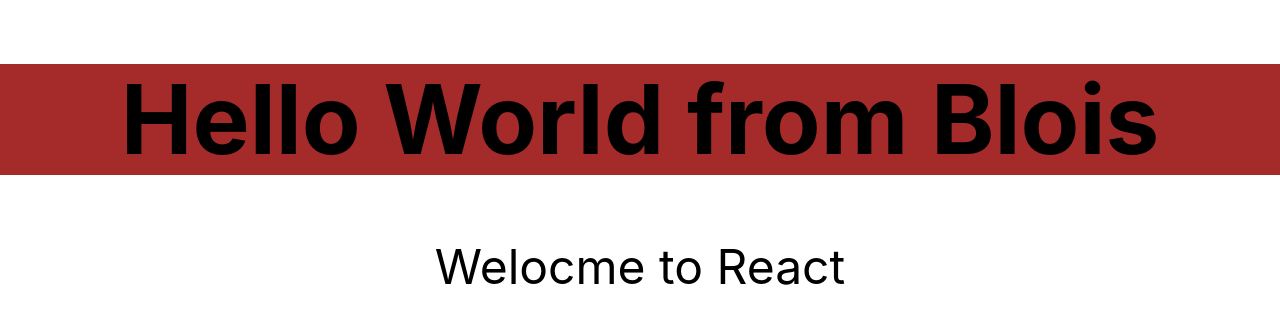
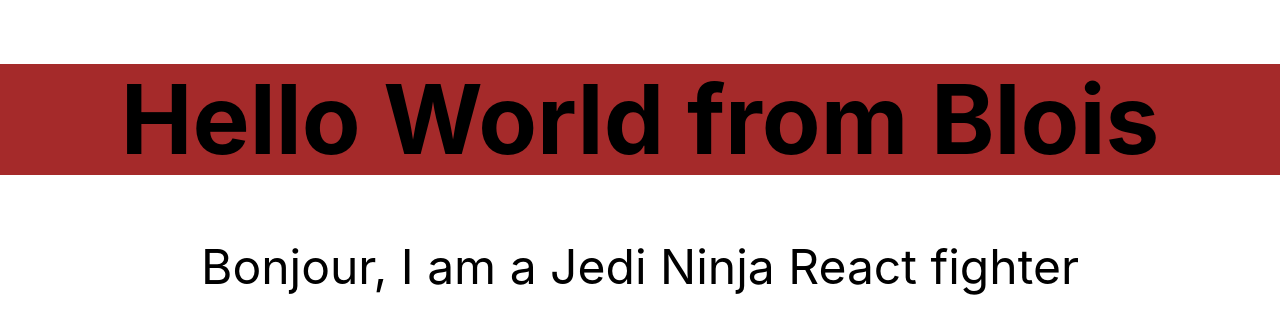
Before and after one commit to xTbeniaminTx/amirobot, a React (Create React App) app: page / in a window 1280 px wide. Shown: the top 334 px of the page. Built offline with nearby package versions, Linux system fonts and the light colour scheme.

Commit message:
arrow function and class

```diff
--- a/src/Hello.js
+++ b/src/Hello.js
@@ -2,11 +2,11 @@ import React from 'react';
 import './Hello.css';
 
 
-function Hello() {
+function Hello(props) {
     return (
         <div className='f1 tc'>
             <h1>Hello World from Blois</h1>
-            <p>Welocme to React</p>
+            <p>{props.greetings}</p>
         </div>
     );
 }
--- a/src/index.js
+++ b/src/index.js
@@ -5,7 +5,7 @@ import Hello from './Hello';
 import * as serviceWorker from './serviceWorker';
 import 'tachyons';
 
-ReactDOM.render(<Hello greetings={'Bonjour' + ', I am a Jedi Ninja React fighter'} />, document.getElementById('root'));
+ReactDOM.render(<Hello greetings={'Bonjour, I am a Jedi Ninja React fighter'} />, document.getElementById('root'));
 
 // If you want your app to work offline and load faster, you can change
 // unregister() to register() below. Note this comes with some pitfalls.
```
